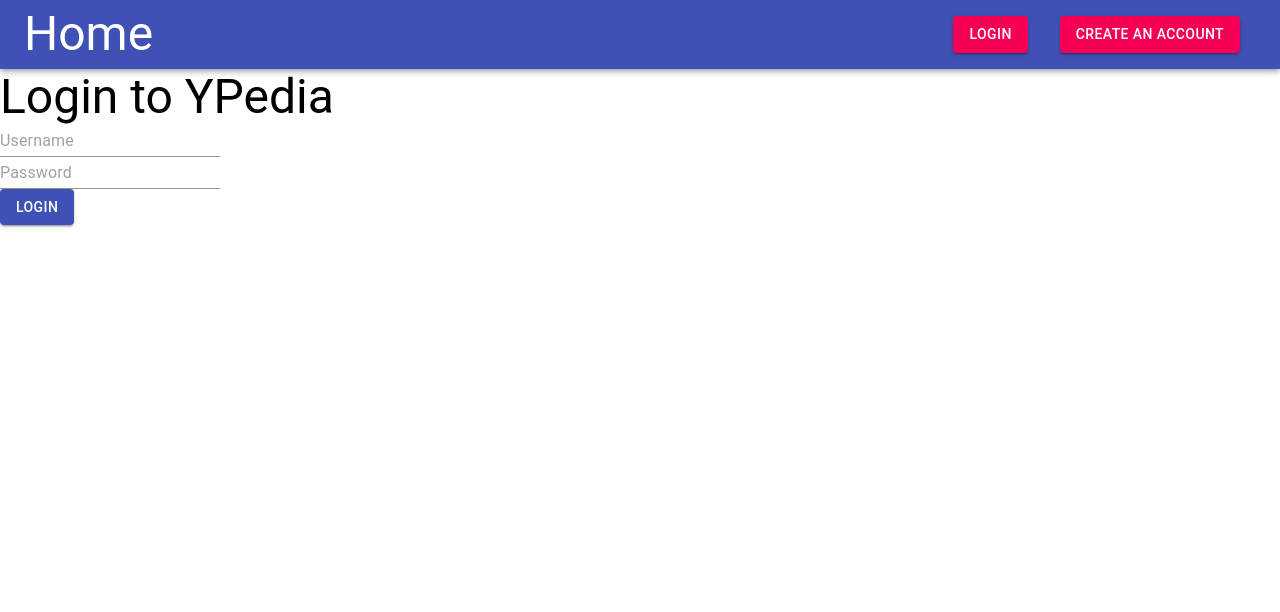
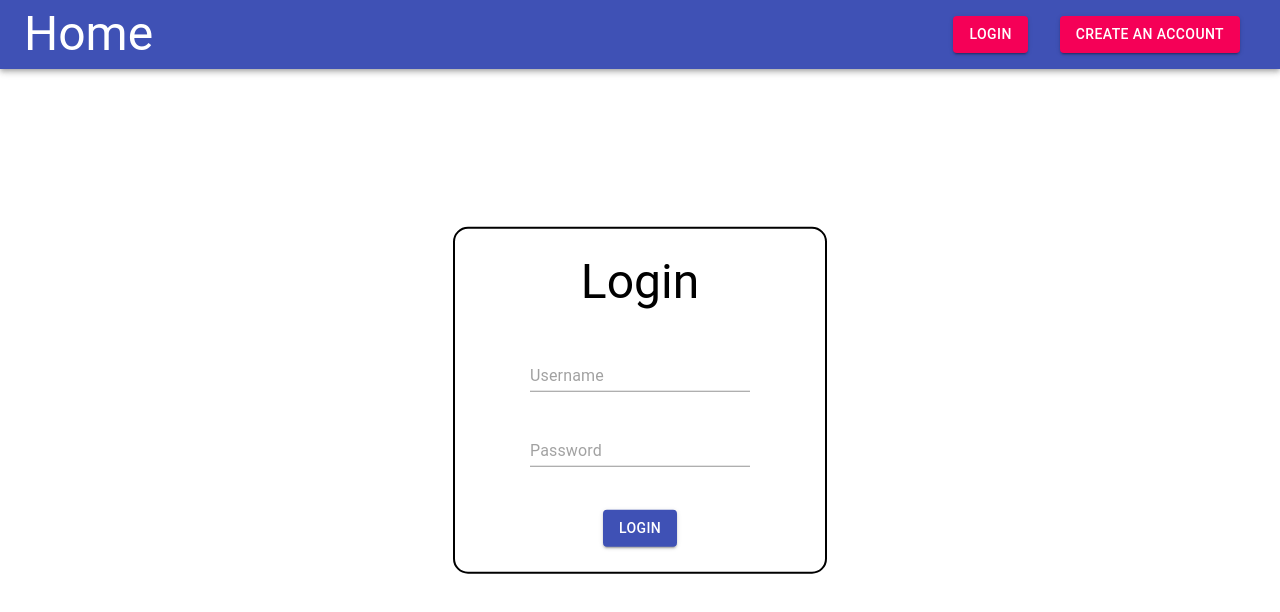
Before and after one commit to bcheung98/travel-planner-frontend, a React (Create React App) app: page /login in a window 1280 px wide. Shown: the top 612 px of the page. Built offline with nearby package versions, Linux system fonts and the light colour scheme.

Commit message:
Login and signup page css

```diff
--- a/src/components/Login.js
+++ b/src/components/Login.js
@@ -3,6 +3,7 @@ import { withRouter } from "react-router";
 import TextField from '@material-ui/core/TextField';
 import Typography from '@material-ui/core/Typography';
 import Button from '@material-ui/core/Button';
+import "../form.css";
 
 class Login extends React.Component {
 
@@ -42,9 +43,9 @@ class Login extends React.Component {
 
     render() {
         return (
-            <div className="login-page">
-                <form onSubmit={this.handleSubmit} className="login-container">
-                    <Typography variant="h3">Login to YPedia</Typography>
+            <div>
+                <form onSubmit={this.handleSubmit} className="form-container">
+                    <Typography variant="h3">Login</Typography>
                     <div className="form-input-box">
                         <TextField type="text" name="username" className="form-input" placeholder="Username" onChange={this.handleInputChange} required />
                     </div>
--- a/src/components/Signup.js
+++ b/src/components/Signup.js
@@ -3,6 +3,7 @@ import { withRouter } from "react-router";
 import TextField from '@material-ui/core/TextField';
 import Typography from '@material-ui/core/Typography';
 import Button from '@material-ui/core/Button';
+import "../form.css";
 
 class Signup extends React.Component {
 
@@ -46,8 +47,8 @@ class Signup extends React.Component {
 
     render() {
         return (
-            <div className="signup-page">
-                <form onSubmit={this.handleSubmit} className="signup-container">
+            <div>
+                <form onSubmit={this.handleSubmit} className="form-container">
                     <Typography variant="h4">Create an account</Typography>
                     <div className="form-input-box">
                         <TextField type="text" name="username" className="form-input" placeholder="Username" onChange={this.handleInputChange} required />
--- /dev/null
+++ b/src/form.css
@@ -0,0 +1,25 @@
+.form-container {
+    text-align: center;
+    position: absolute;
+    top: 50%;
+    left: 50%;
+    transform: translate(-50%, -50%);
+    background-color: white;
+    border: 2px solid black;
+    border-radius: 15px;
+    padding: 25px;
+}
+
+.form-input-box {
+    margin: 50px;
+    color: white;
+}
+
+.form-input {
+    height: 25px;
+    color: white;
+}
+
+.form-input-button {
+    margin: 10px;
+}
```
